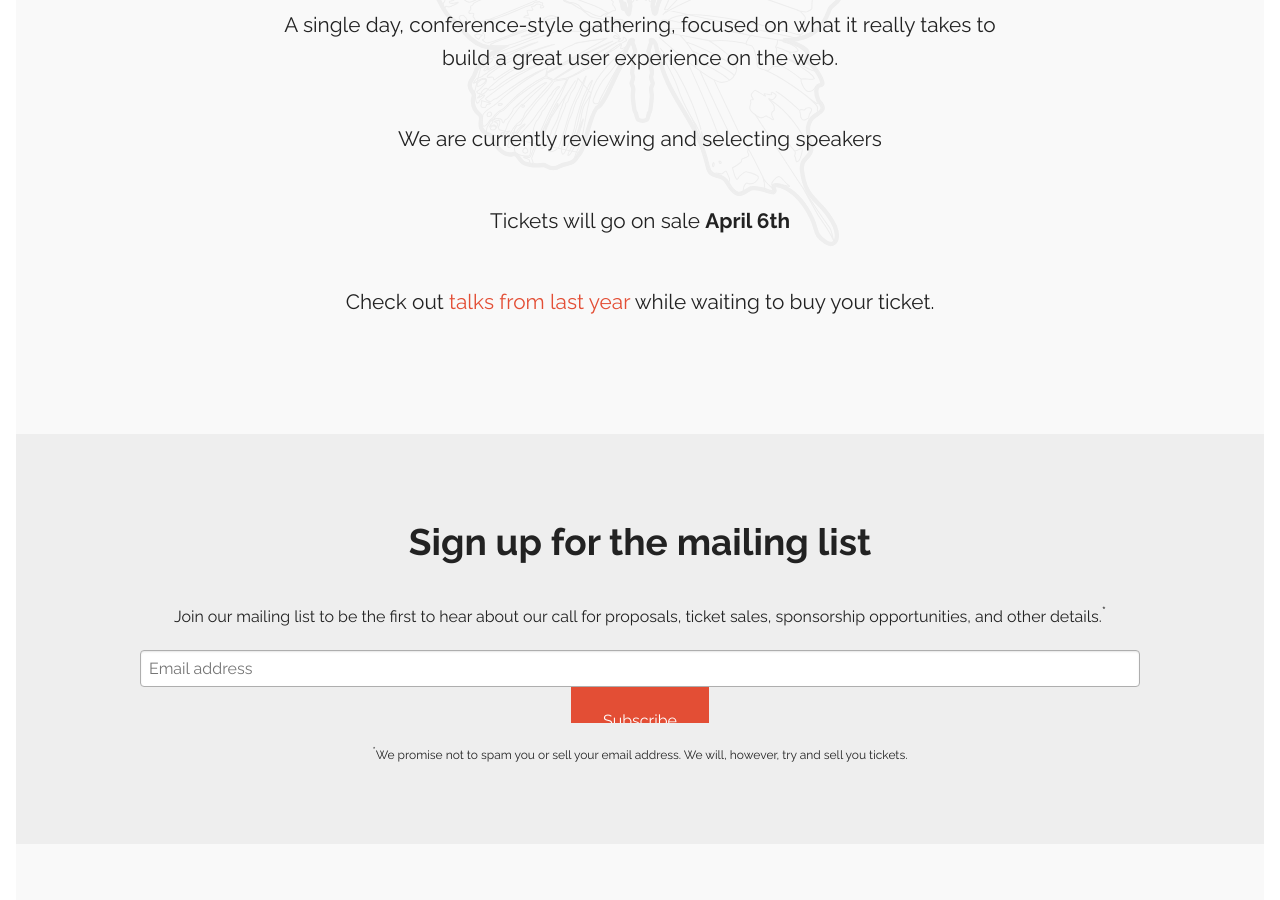
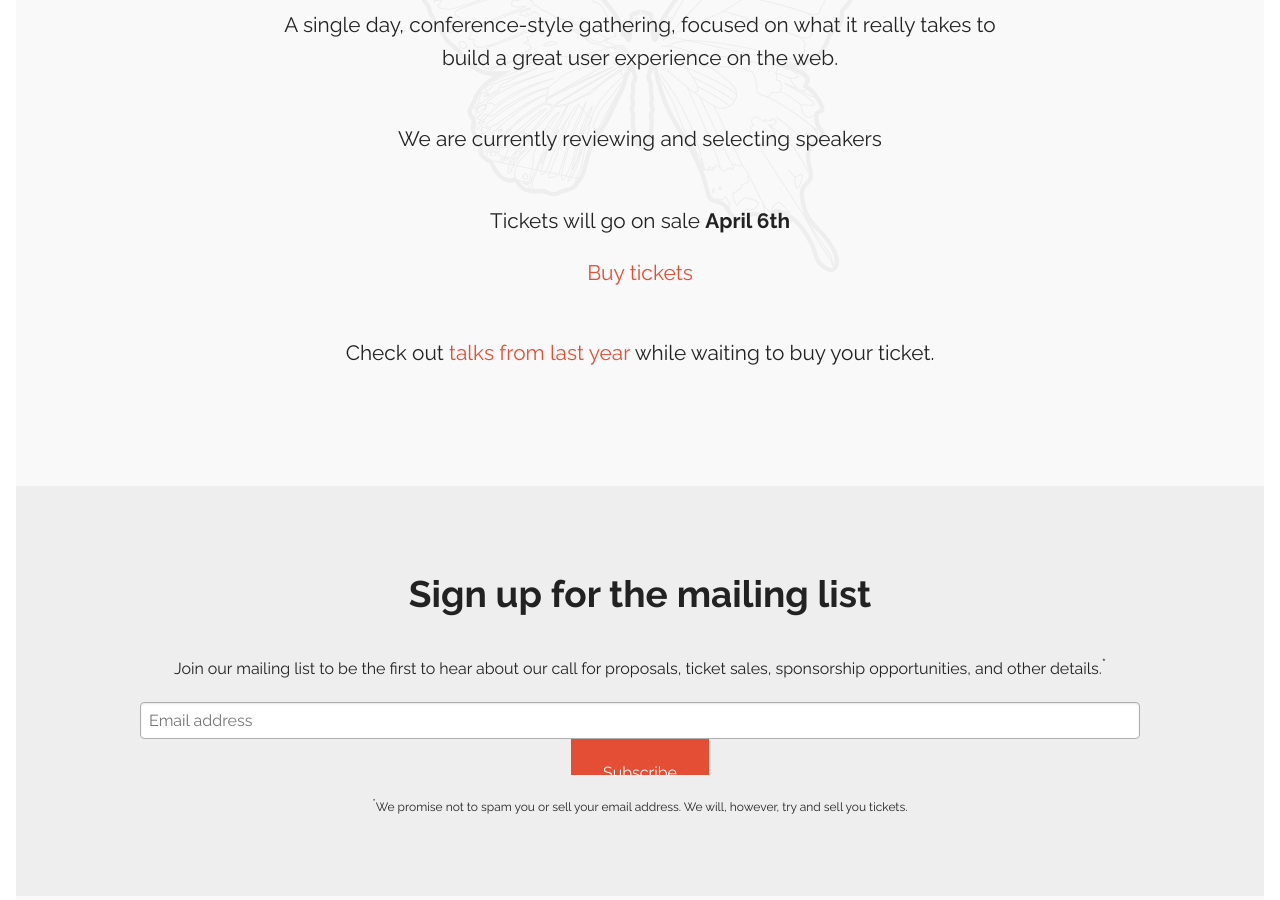
Before and after one commit to AgilionApps/ux-burlington-2017, a Jekyll site: the page built from index.html, in a window 1280 px wide and 900 px high, scrolled down 387 px. Built offline with Jekyll 4.4.1, drawn with Linux system fonts in a browser that asks for light colours; some web fonts are replaced; comment, search, counter and statistics services are not loaded.

Commit message:
testing link to buy tickets

```diff
--- a/index.html
+++ b/index.html
@@ -15,6 +15,8 @@ meta_keywords:
     </p>
     <p>We are currently reviewing and selecting speakers</p>
     <p>Tickets will go on sale <b>April 6th</b></p>
+
+    <a href="https://ti.to/ux-burlington/2017">Buy tickets</a>
 
     <p>Check out <a href="https://vimeo.com/album/4035061">talks from last year</a> while waiting to buy your ticket.</p>
 
```
